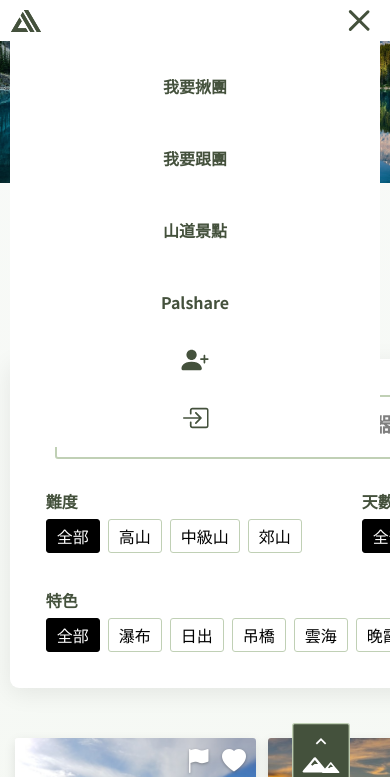
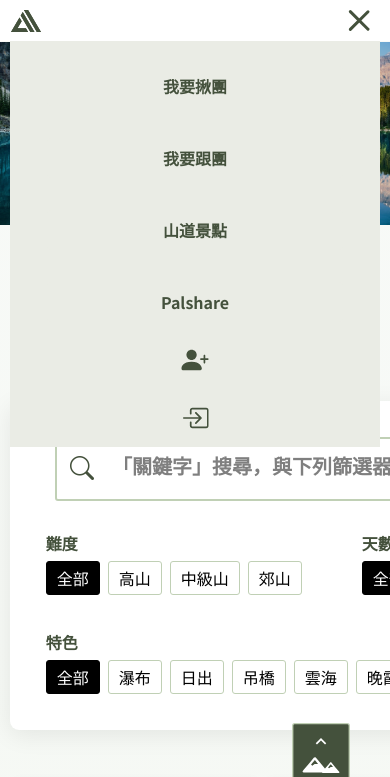
Before and after one commit to EllenWuSw/trailpals, a plain HTML site: page ScenicSpots.html in a window 390 px wide. Both pictures are taken after a click on the element 362 px from the left and 20 px from the top of the page. Shown: the top 777 px of the page. Drawn offline with nearby package versions, Linux system fonts and the light colour scheme; a web font is replaced by a local one.

Commit message:
修正header與bannerPic的間距並且將漢堡選單更換背景色及按鈕顏色

```diff
--- a/css/Scenic_spots_style.css
+++ b/css/Scenic_spots_style.css
@@ -84,6 +84,7 @@ svg.top-btn:hover rect {
 
 .gradient-wrapper {
   background: linear-gradient(to bottom, #f8faf8, #f1f6ed);
+  padding-top: 80px;
 }
 
 .wrapper {
@@ -721,7 +722,7 @@ footer {
     top: 100%;
     left: 0;
     width: 100%;
-    background-color: white;
+    background-color: #eaece5;
     flex-direction: column;
     align-items: center;
     opacity: 0;
@@ -730,6 +731,11 @@ footer {
     transition: opacity 0.3s ease, transform 0.3s ease, visibility 0.3s ease;
     z-index: 99;
     padding: 15px 0;
+  }
+
+  .nav-menu li,
+  .nav-menu li a {
+    background-color: #eaece5;
   }
 
   .nav-menu {
@@ -811,7 +817,9 @@ footer {
     padding-top: 4px;
     padding-bottom: 4px;
   }
-
+  .gradient-wrapper {
+    padding-top: 42px;
+  }
   .logo a {
     height: 32px;
     width: 32px;
```
